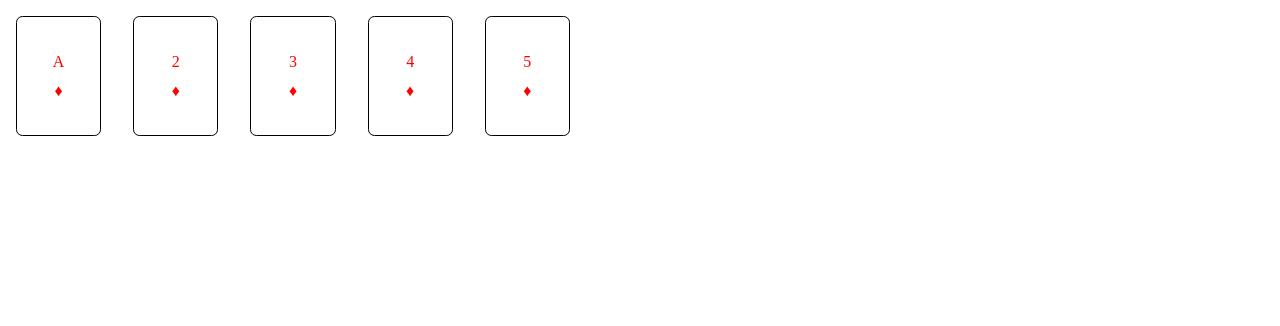
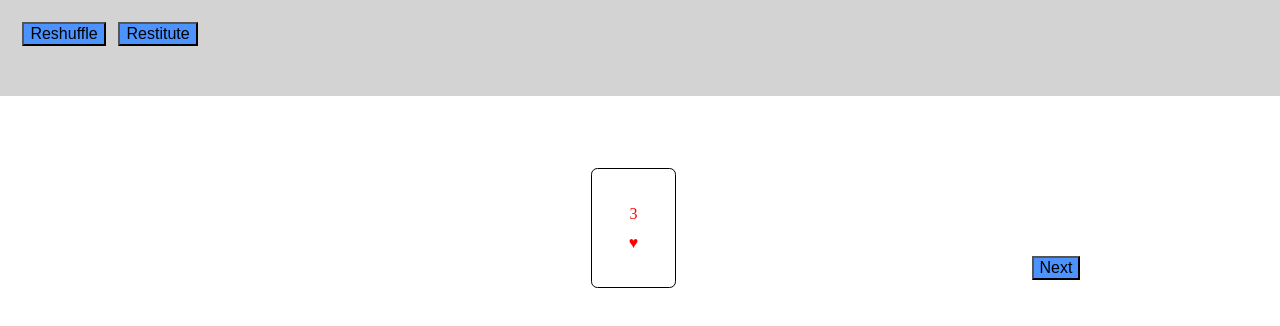
Before and after one commit to androlet/table-memory, an Angular app: page /random-cards in a window 1280 px wide. Shown: the top 326 px of the page. Built offline with nearby package versions, Linux system fonts and the light colour scheme.

Commit message:
Add reader and control panel

```diff
--- a/src/app/card/card.module.ts
+++ b/src/app/card/card.module.ts
@@ -3,6 +3,7 @@ import {CardsComponent} from './components/cards/cards.component';
 import {CardSubtituteComponent} from './components/card-subtitute/card-subtitute.component';
 import {CardAnswerSelectorComponent} from './components/card-answer-selector/card-answer-selector.component';
 import {CardAnswerSelectorsComponent} from './components/card-answer-selectors/card-answer-selectors.component';
+import {ReaderComponent} from './components/reader/reader.component';
 import {BrowserModule} from '@angular/platform-browser';
 import {FormsModule} from '@angular/forms';
 import {RoutingModule} from '../routing/routing.module';
@@ -12,6 +13,7 @@ import {CardService} from './services/card.service';
 @NgModule({
   declarations: [
     CardsComponent,
+    ReaderComponent,
     CardSubtituteComponent,
     CardAnswerSelectorComponent,
     CardAnswerSelectorsComponent
@@ -21,6 +23,7 @@ import {CardService} from './services/card.service';
     FormsModule,
     RoutingModule
   ],
-  providers: [RandomService, CardService]
+  providers: [RandomService, CardService],
+  exports: [CardsComponent]
 })
 export class CardModule { }
--- a/src/app/card/components/card-answer-selectors/card-answer-selectors.component.ts
+++ b/src/app/card/components/card-answer-selectors/card-answer-selectors.component.ts
@@ -10,7 +10,7 @@ import {CardService} from '../../services/card.service';
 export class CardAnswerSelectorsComponent implements OnInit {
 
   selectors: CardAnswerSelector[];
-  @Input() solution: CardsSolution;
+  @Input() private solution: CardsSolution;
 
   constructor(private cardService: CardService) { }
 
--- a/src/app/card/components/cards/cards.component.css
+++ b/src/app/card/components/cards/cards.component.css
@@ -0,0 +1,33 @@
+.cards {
+  position: relative;
+  height: 100vh;
+}
+
+.control-panel {
+  background-color: lightgrey;
+  display: flex;
+  width: 100%;
+  padding: 1rem;
+  padding-bottom: 0;
+  height: 10%;
+  position: fixed;
+  z-index: 2;
+}
+
+.control-panel section {
+  flex-grow: 1;
+  paddin-left: 1.5rem;
+}
+
+.control-panel button, .control-panel input {
+  vertical-align: middle;
+  margin: 0.4rem;
+  margin-bottom: 0rem;
+  font-size: 1rem;
+}
+
+.content {
+  position: absolute;
+  top: 21%;
+  width: 100%;
+}
--- a/src/app/card/components/cards/cards.component.html
+++ b/src/app/card/components/cards/cards.component.html
@@ -1,4 +1,19 @@
-<!-- random card reader -->
-
-<!-- card interface -->
-<app-card-answer-selectors [solution]="solution"></app-card-answer-selectors>
+<section class="cards">
+  <section class="control-panel">
+    <section class="control-list">
+      <div>
+        <button (click)="reset()">Reshuffle</button>
+        <button *ngIf="isReaderHidden()" (click)="startReading()">Read</button>
+        <button *ngIf="isRestitutionInterfaceHidden()" (click)="displayRestitutionInterface()">Restitute</button>
+      </div>
+    </section>
+  </section>
+  <section class="content">
+    <section *ngIf="isReaderDisplayed()">
+      <app-reader [elements]="shuffledDeck"></app-reader>
+    </section>
+    <section *ngIf="isRestitutionInterfaceDisplayed()">
+      <app-card-answer-selectors [solution]="solution"></app-card-answer-selectors>
+    </section>
+  </section>
+</section>
--- a/src/app/card/components/cards/cards.component.ts
+++ b/src/app/card/components/cards/cards.component.ts
@@ -1,5 +1,5 @@
 import {Component, OnInit} from '@angular/core';
-import {CardsSolution} from '../../models/card';
+import {Card, CardsSolution} from '../../models/card';
 import {CardService} from '../../services/card.service';
 
 @Component({
@@ -9,12 +9,43 @@ import {CardService} from '../../services/card.service';
 })
 export class CardsComponent implements OnInit {
 
+  shuffledDeck: Card[];
   solution: CardsSolution;
+  private isRestituing: boolean;
 
   constructor(private cardService: CardService) { }
 
   ngOnInit() {
-    this.solution = new CardsSolution(this.cardService.getShuffledDeck());
+    this.reset();
   }
 
+  reset(): void {
+    this.shuffledDeck = this.cardService.getShuffledDeck();
+    this.solution = new CardsSolution(this.shuffledDeck);
+    this.isRestituing = false;
+  }
+
+  isReaderHidden(): boolean {
+    return this.isRestituing;
+  }
+
+  isRestitutionInterfaceHidden(): boolean {
+    return !this.isRestituing;
+  }
+
+  startReading(): void {
+    this.isRestituing = false;
+  }
+
+  displayRestitutionInterface(): void {
+    this.isRestituing = true;
+  }
+
+  isReaderDisplayed(): boolean {
+    return !this.isRestituing;
+  }
+
+  isRestitutionInterfaceDisplayed(): boolean {
+    return this.isRestituing;
+  }
 }
--- /dev/null
+++ b/src/app/card/components/reader/reader.component.html
@@ -0,0 +1,11 @@
+<section class="reader">
+  <div class="left">
+    <button *ngIf="hasPrevious()" (click)="readPrevious()" class="button-previous">Previous</button>
+  </div>
+  <div class="middle">
+    <app-card-subtitute [card]="elementRead" (click)="readNext()"></app-card-subtitute>
+  </div>
+  <div class="right">
+    <button *ngIf="hasNext()" (click)="readNext()" class="button-next">Next</button>
+  </div>
+</section>
--- /dev/null
+++ b/src/app/card/components/reader/reader.component.less
@@ -0,0 +1,15 @@
+.reader {
+  display: flex;
+  align-items: flex-end;
+}
+
+.left, .middle, .right {
+  text-align: center;
+  flex-basis: 33%;
+}
+
+button {
+  display: inline-block;
+  font-size: 1rem;
+  margin: 0.5rem;
+}
--- /dev/null
+++ b/src/app/card/components/reader/reader.component.ts
@@ -0,0 +1,53 @@
+import {Component, EventEmitter, Input, OnChanges, OnInit, Output} from '@angular/core';
+import {Card} from '../../models/card';
+
+@Component({
+  selector: 'app-reader',
+  templateUrl: './reader.component.html',
+  styleUrls: ['./reader.component.less']
+})
+export class ReaderComponent implements OnInit, OnChanges {
+
+  @Input() private elements: Card[];
+  @Output() private readerClosing = new EventEmitter();
+  elementRead: Card;
+  private indexElement: number;
+
+  constructor() { }
+
+  ngOnInit(): void {
+    this.indexElement = 0;
+    this.updateElementRead();
+  }
+
+  ngOnChanges() {
+    this.updateElementRead();
+  }
+
+  private updateElementRead(): void {
+    this.elementRead = this.elements[this.indexElement];
+  }
+
+  hasPrevious(): boolean {
+    return this.indexElement > 0;
+  }
+
+  readPrevious(): void {
+    if (this.indexElement > 0) {
+      this.indexElement--;
+      this.updateElementRead();
+    }
+  }
+
+  hasNext(): boolean {
+    return this.indexElement < this.elements.length - 1;
+  }
+
+  readNext(): void {
+    if (this.indexElement < this.elements.length - 1) {
+      this.indexElement++;
+      this.updateElementRead();
+    }
+  }
+
+}
--- a/src/app/card/services/card.service.ts
+++ b/src/app/card/services/card.service.ts
@@ -17,7 +17,6 @@ export class CardService {
         this.cardsStandardOrder.push({suit: CardSuit[suit], value: CardValue[value]});
       })
     );
-    this.cardsStandardOrder = this.cardsStandardOrder.slice(0, 5);
   }
 
   getStandardDeck(): Card[] {
--- a/src/app/routing/routing.module.ts
+++ b/src/app/routing/routing.module.ts
@@ -6,7 +6,7 @@ import {cardRoutes} from '../card/card.routes';
 const routes: Routes = [
     ...cardRoutes,
   { path: 'random-objects', component: ListsManagerComponent },
-  { path: '', redirectTo: '/random-objects', pathMatch: 'full' },
+  { path: '', redirectTo: '/random-cards', pathMatch: 'full' },
 ];
 
 @NgModule({
```
Also changed, not shown: src/app/app.module.ts (+9 -15 lines), 1 other file (tests, documents, lock files or other folders).
